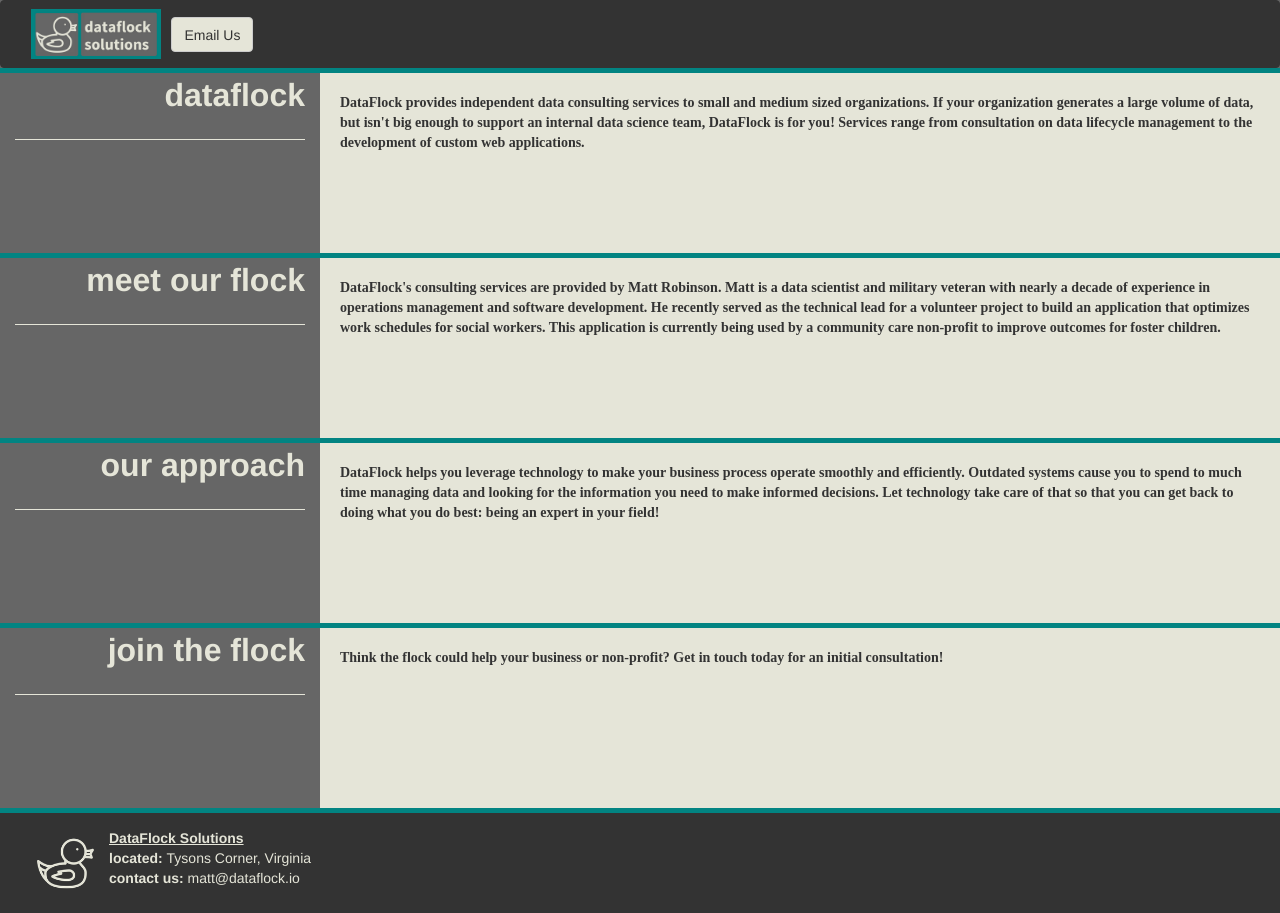
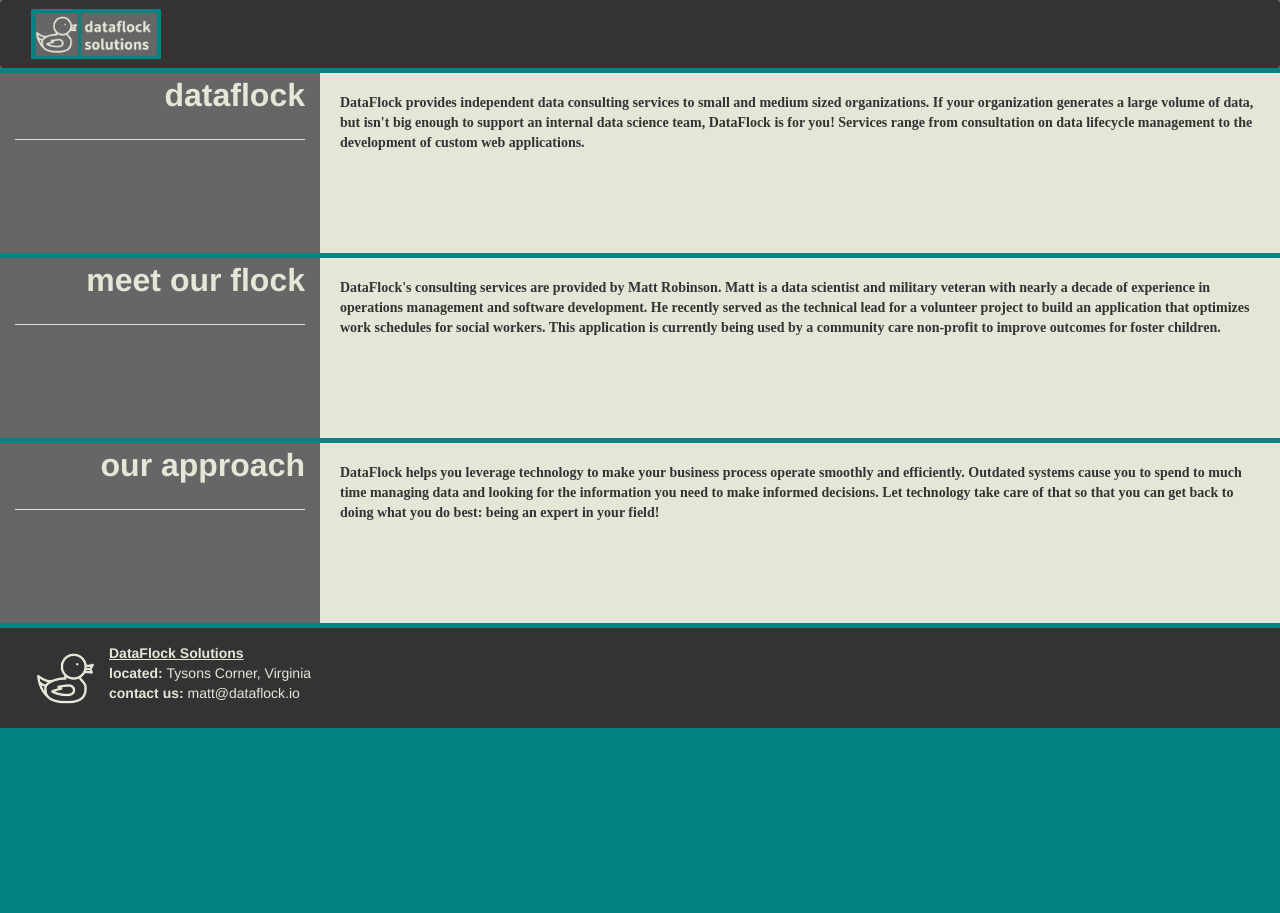
Before and after one commit to MthwRobinson/dataflock-website, a React (Create React App) app: page / in a window 1280 px wide. After the commit the page ends 800 px from the top, so only its background shows below. Built offline with nearby package versions, Linux system fonts and the light colour scheme.

Commit message:
removed button

```diff
--- a/src/components/Header.js
+++ b/src/components/Header.js
@@ -17,9 +17,6 @@
                   height='50px'
                   className='duck-logo img-hor-vert'
                 />
-              <Button className='email-button'>
-                <a href="mailto:matt@dataflock.io">Email Us</a>
-              </Button>
             </Navbar.Form>
           </Navbar.Header>
         </Navbar>
--- a/src/content/home.json
+++ b/src/content/home.json
@@ -10,9 +10,5 @@
   {
     "title": "our approach",
     "content": "DataFlock helps you leverage technology to make your business process operate smoothly and efficiently. Outdated systems cause you to spend to much time managing data and looking for the information you need to make informed decisions. Let technology take care of that so that you can get back to doing what you do best: being an expert in your field!"
-  },
-  {
-    "title": "join the flock",
-    "content": "Think the flock could help your business or non-profit? Get in touch today for an initial consultation!"
   }
 ]
```
